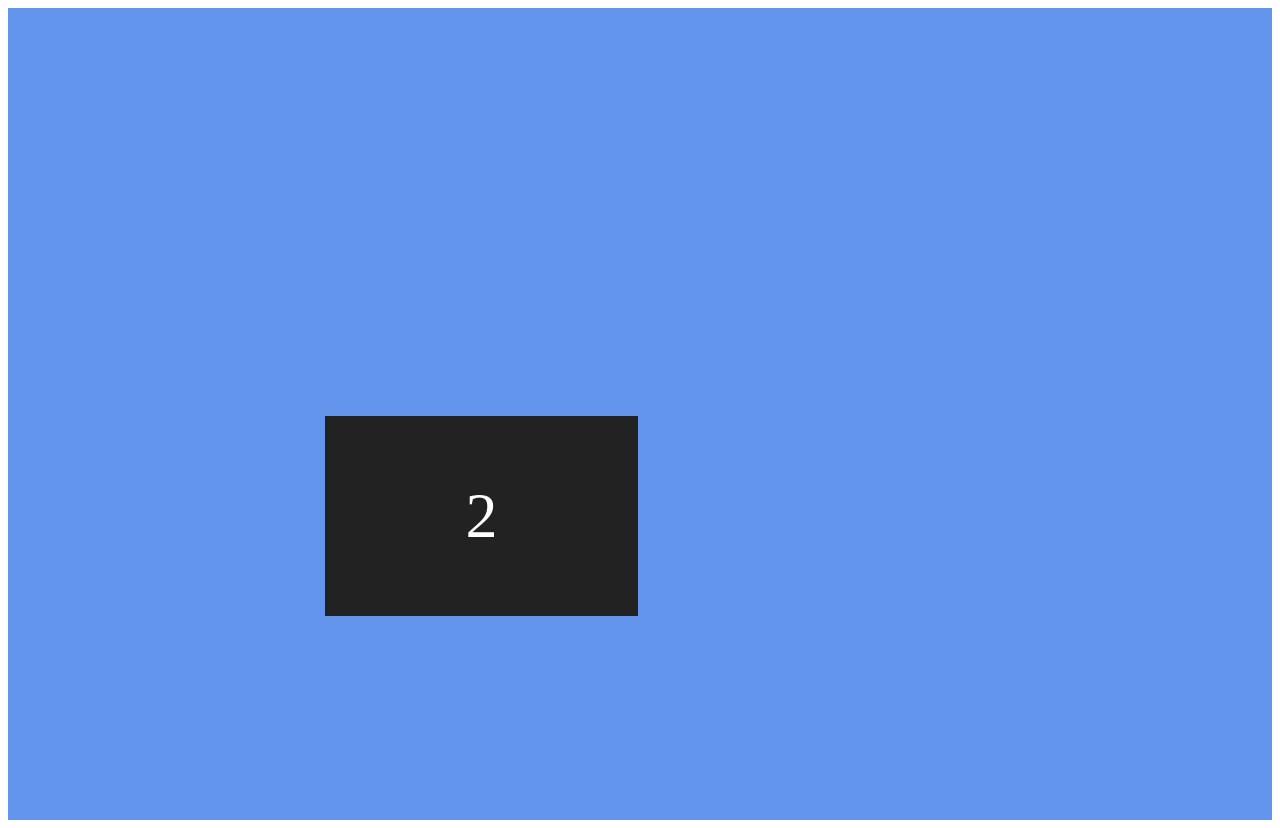
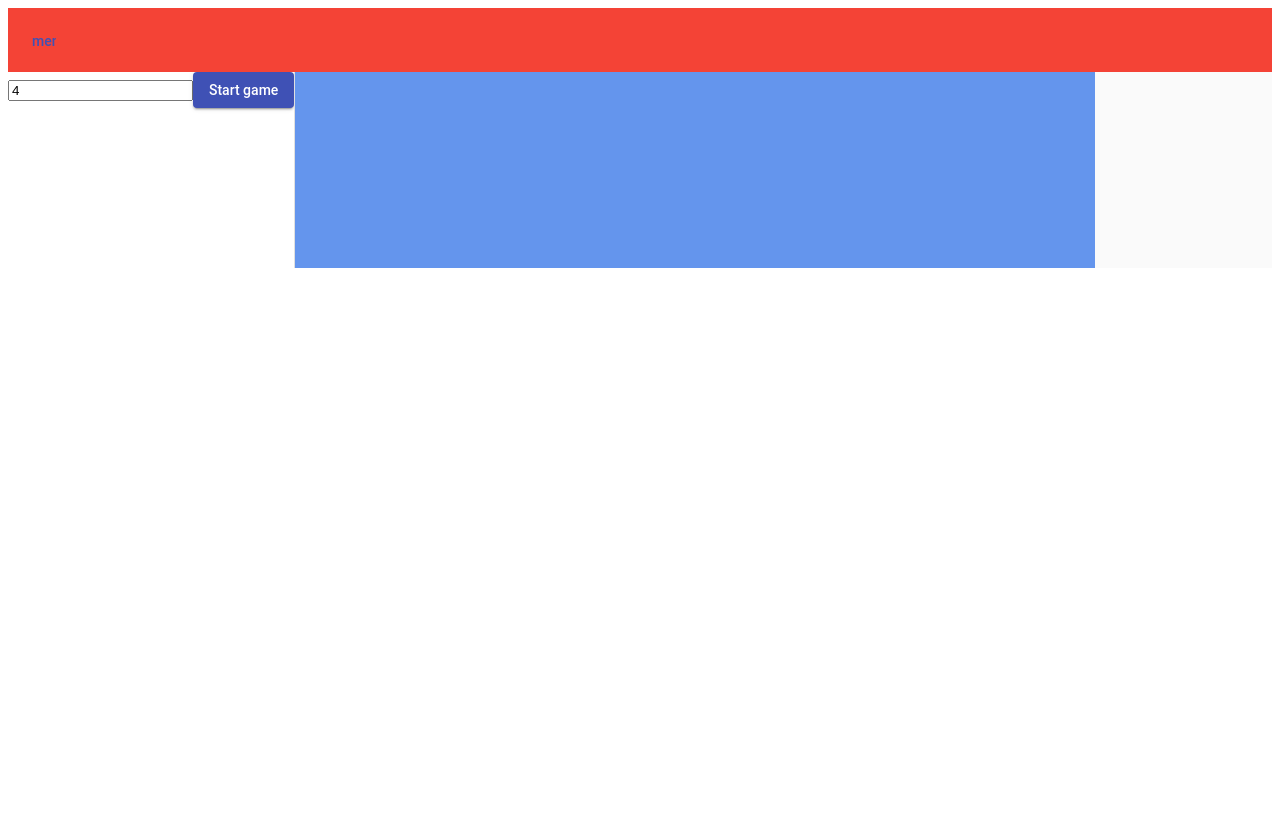
Before and after one commit to bun00b/ng7-2048, an Angular app: page / in a window 1280 px wide. After the commit the page ends 800 px from the top, so only its background shows below. Built offline with nearby package versions, Linux system fonts and the light colour scheme.

Commit message:
added drawer and variable grid size

```diff
--- a/src/app/app.component.html
+++ b/src/app/app.component.html
@@ -1,5 +1,20 @@
-<mat-grid-list cols="4" gutterSize="4" rowHeight="200px">
-  <mat-grid-tile *ngFor="let tile of tiles" colspan="1" rowspan="1" [style.background]="'#' + tile % 255 + tile % 255 + tile % 255">
-    <div class="text">{{ tile }}</div>
-  </mat-grid-tile>
-</mat-grid-list>
+<mat-toolbar color="warn">
+  <mat-toolbar-row>
+    <button type="button" aria-label="Toggle sidenav" mat-icon-button (click)="drawer.toggle()" color="primary">
+      <mat-icon aria-label="Side nav toggle icon">menu</mat-icon>
+    </button>
+  </mat-toolbar-row>
+</mat-toolbar>
+<mat-sidenav-container class="example-container">
+  <mat-sidenav #drawer mode="side" opened role="navigation">
+    <input matInput type="number" name="cols" id="cols" placeholder="Size" [(ngModel)]="cols">
+    <button mat-raised-button color="primary" (click)="startGame();">Start game</button>
+  </mat-sidenav>
+  <mat-sidenav-content>
+    <mat-grid-list class="grid" [cols]="columns" gutterSize="4" [rowHeight]="((800 - 4 * columns) / columns) + 'px'">
+      <mat-grid-tile *ngFor="let tile of tiles" colspan="1" rowspan="1" [style.background]="'#' + tile * 10 % 255 + tile * 10 % 255 + tile * 10 % 255">
+        <div class="text">{{ tile }}</div>
+      </mat-grid-tile>
+    </mat-grid-list>
+  </mat-sidenav-content>
+</mat-sidenav-container>
--- a/src/app/app.component.sass
+++ b/src/app/app.component.sass
@@ -1,6 +1,9 @@
 .text
-    font-size: 4em
+    font-size: 3em
     color: white
 
 mat-grid-list
     background-color: cornflowerblue
+
+.grid
+    width: 800px
--- a/src/app/app.component.ts
+++ b/src/app/app.component.ts
@@ -7,16 +7,15 @@ import * as _ from "lodash";
   styleUrls: ["./app.component.sass"]
 })
 export class AppComponent {
-  tiles: number[] = new Array(16);
+  cols = 4;
+  columns = 4;
+  tiles: number[] = [];
   gameOver = false;
 
-  constructor() {
-    this.startGame();
-  }
-
   startGame() {
-    this.tiles = new Array(16);
-    this.tiles[Math.floor(Math.random() * 16)] = 2;
+    this.columns = this.cols;
+    this.tiles = new Array(Math.pow(this.cols, 2));
+    this.tiles[Math.floor(Math.random() * Math.pow(this.cols, 2))] = 2;
     this.gameOver = false;
   }
 
@@ -35,6 +34,7 @@ export class AppComponent {
     const isVertical = input === 2 || input === 8;
     let skipNext = false;
     let whileLoop = true;
+    // possible new appearing numbers are any numbers currently on screen
     const possibleNewNumbers = [...Array.from(new Set(this.tiles))].filter(function (el) {
       return el !== null && el !== undefined;
     });
@@ -43,7 +43,7 @@ export class AppComponent {
     let rows: number[][] = [];
     let newRows: number[][] = [];
     while (this.tiles.length > 0) {
-      rows.push(this.tiles.splice(0, 4));
+      rows.push(this.tiles.splice(0, this.cols));
     }
     if (isVertical) {
       // transpose matrix and use same logic as horizontal move
@@ -70,7 +70,7 @@ export class AppComponent {
           skipNext = false;
         }
       }
-      while (newRow.length < 4) {
+      while (newRow.length < this.cols) {
         newRow.push(null);
       }
       input === 4 || input === 8 ? newRows.push(newRow) : newRows.push(newRow.reverse());
@@ -78,13 +78,13 @@ export class AppComponent {
     // code for generating new tile on the right
     const sideCol: number[] = [];
     // if move left: col is right so index 3, else col is left so index 0
-    const indexToUse: number = input === 4 || input === 8 ? 3 : 0;
+    const indexToUse: number = input === 4 || input === 8 ? this.cols - 1 : 0;
     _.each(newRows, row => {
       sideCol.push(row[indexToUse]);
     });
     if (_.indexOf(sideCol, null) > -1) {
       while (whileLoop) {
-        const randRow: number = Math.floor(Math.random() * 4);
+        const randRow: number = Math.floor(Math.random() * this.cols);
         if (newRows[randRow][indexToUse] === null) {
           newRows[randRow][indexToUse] = _.sample(possibleNewNumbers);
           whileLoop = false;
```
Also changed, not shown: src/app/app.module.ts (+13 -1 lines).
